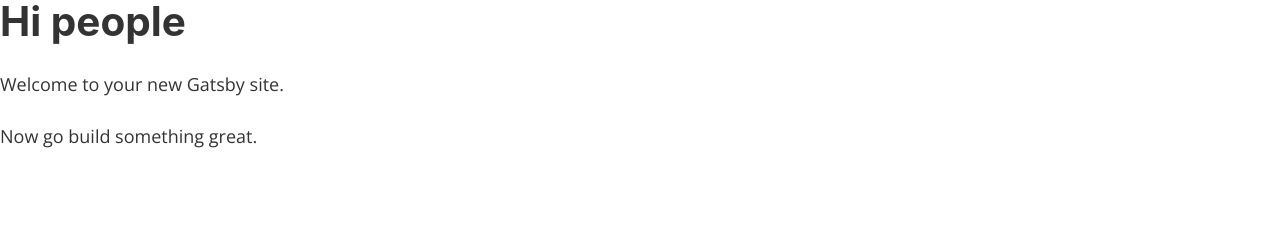
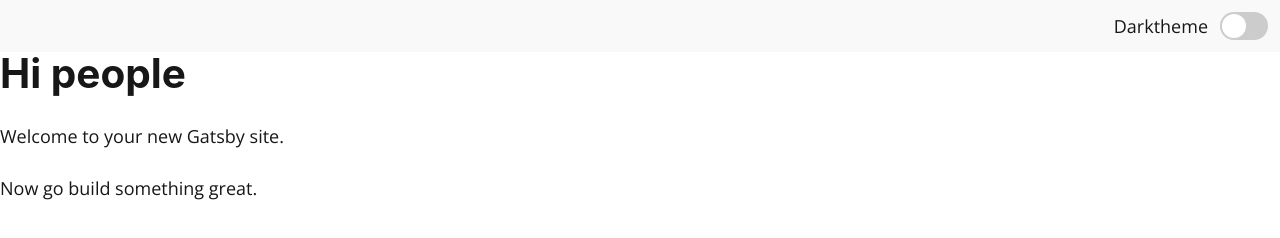
Before and after one commit to developer-bart/technical-assessment-rtl, a Gatsby site: page / in a window 1280 px wide. Built offline with nearby package versions, Linux system fonts and the light colour scheme; Gatsby itself is replaced by a stand-in of ours.

Commit message:
Added the theme toggle and the header

```diff
--- /dev/null
+++ b/src/components/Header.tsx
@@ -0,0 +1,20 @@
+import React, { FC } from 'react'
+import styled from 'styled-components'
+
+// Components
+import ThemeToggle from './ThemeToggle'
+
+const Header: FC = () => (
+  <Container>
+    <ThemeToggle />
+  </Container>
+)
+
+const Container = styled.div`
+  display: flex;
+  justify-content: flex-end;
+  padding: 12px;
+  background-color: ${({ theme }) => theme.colors.card};
+`
+
+export default Header
--- /dev/null
+++ b/src/components/ThemeToggle.tsx
@@ -0,0 +1,77 @@
+import React, { FC, useContext } from 'react'
+import styled from 'styled-components'
+
+// Context
+import ThemeContext from '../context/ThemeContext'
+
+const ThemeToggle: FC = () => {
+  const { theme, setTheme } = useContext(ThemeContext)
+  const toggleTheme = () => setTheme(theme === 'light' ? 'dark' : 'light')
+
+  return (
+    <Container>
+      <Label>Darktheme</Label>
+      <Toggle>
+        <input onChange={() => toggleTheme()} type="checkbox" />
+        <Slider />
+      </Toggle>
+    </Container>
+  )
+}
+
+const Container = styled.div`
+  display: flex;
+  align-items: center;
+`
+
+const Label = styled.span`
+  margin-right: 12px;
+`
+
+const Slider = styled.span`
+  position: absolute;
+  cursor: pointer;
+  top: 0;
+  left: 0;
+  right: 0;
+  bottom: 0;
+  background-color: #ccc;
+  -webkit-transition: 0.4s;
+  transition: 0.4s;
+  border-radius: 28px;
+
+  :before {
+    position: absolute;
+    content: '';
+    height: 24px;
+    width: 24px;
+    left: 2px;
+    bottom: 2px;
+    background-color: white;
+    -webkit-transition: 0.4s;
+    transition: 0.4s;
+    border-radius: 50%;
+  }
+`
+
+const Toggle = styled.label`
+  position: relative;
+  display: inline-block;
+  width: 48px;
+  height: 28px;
+
+  input {
+    opacity: 0;
+    width: 0;
+    height: 0;
+
+    &:checked + ${Slider} {
+      background-color: ${({ theme }) => theme.colors.primary};
+      &:before {
+        transform: translateX(20px);
+      }
+    }
+  }
+`
+
+export default ThemeToggle
--- /dev/null
+++ b/src/context/ThemeContext.ts
@@ -0,0 +1,14 @@
+import { createContext } from 'react'
+
+export type Theme = 'light' | 'dark'
+export type IThemeContextType = {
+  theme: Theme
+  setTheme: (theme: Theme) => void
+}
+
+const ThemeContext = createContext<IThemeContextType>({
+  theme: 'light',
+  setTheme: () => {},
+})
+
+export default ThemeContext
--- /dev/null
+++ b/src/context/ThemeContextProvider.tsx
@@ -0,0 +1,20 @@
+import React, { ReactNode, useState } from 'react'
+import ThemeContext from './ThemeContext'
+
+interface IProps {
+  children: ReactNode
+}
+
+const ThemeContextProvider = ({ children }: IProps) => {
+  const [theme, setTheme] = useState<'light' | 'dark'>('light')
+
+  return (
+    <ThemeContext.Provider
+      value={{ theme, setTheme: (theme) => setTheme(theme) }}
+    >
+      {children}
+    </ThemeContext.Provider>
+  )
+}
+
+export default ThemeContextProvider
--- a/src/layouts/index.tsx
+++ b/src/layouts/index.tsx
@@ -1,33 +1,38 @@
 import React, { ReactNode } from 'react'
-import styled, { ThemeProvider } from 'styled-components'
+import styled, { css } from 'styled-components'
+import ThemeContextProvider from '../context/ThemeContextProvider'
+import ThemeLayout from './themeLayout'
 
 // Styling
 import CSSReset from '../styles/reset'
 import GlobalStyle from '../styles/'
-import theme from '../styles/theme'
 
 interface IProps {
   children: ReactNode
 }
 
-const Layout: React.FC<IProps> = ({ children }) => (
+const Layout: React.FC<IProps> = ({ children }) => {
+  return (
     <>
       <CSSReset />
       <GlobalStyle />
-    <ThemeProvider theme={theme}>
+      <ThemeContextProvider>
+        <ThemeLayout>
           <Wrapper>{children}</Wrapper>
-    </ThemeProvider>
+        </ThemeLayout>
+      </ThemeContextProvider>
     </>
   )
+}
 
 const Wrapper = styled.div`
-  ${({ theme }) => `
-    color: ${theme.colors.black};
-    background-color: ${theme.colors.white};
+  ${({ theme }) => css`
+    color: ${theme.colors.text};
+    background-color: ${theme.colors.background};
     font-family: ${theme.fonts.primary};
 
     a {
-      color: ${theme.colors.blue};
+      color: ${theme.colors.primary};
     }
   `}
 `
--- /dev/null
+++ b/src/layouts/themeLayout.tsx
@@ -0,0 +1,23 @@
+import React, { ReactNode, useContext } from 'react'
+import { ThemeProvider } from 'styled-components'
+
+// Themes
+import { lightTheme, darkTheme } from '../styles/theme'
+
+// Context
+import ThemeContext from '../context/ThemeContext'
+
+interface IProps {
+  children: ReactNode
+}
+
+const ThemeLayout = ({ children }: IProps) => {
+  const { theme } = useContext(ThemeContext)
+  return (
+    <ThemeProvider theme={theme === 'light' ? lightTheme : darkTheme}>
+      {children}
+    </ThemeProvider>
+  )
+}
+
+export default ThemeLayout
--- a/src/pages/index.tsx
+++ b/src/pages/index.tsx
@@ -2,14 +2,18 @@ import React from 'react'
 
 // Components
 import Seo from '../components/Seo'
+import Header from '../components/Header'
 
-const Homepage: React.FC = () => (
+const Homepage: React.FC = () => {
+  return (
     <>
+      <Header />
       <h1>Hi people</h1>
       <p>Welcome to your new Gatsby site.</p>
       <p>Now go build something great.</p>
     </>
   )
+}
 
 export const Head = () => <Seo title="Home" />
 
--- a/src/styles/theme.ts
+++ b/src/styles/theme.ts
@@ -1,11 +1,22 @@
-const theme = {
+const lightThemeColors = {
   colors: {
     primary: '#0095da',
-    neutral: {
-      white: '#ffffff',
-      black: '#2C2C2C',
-    },
+    background: '#fff',
+    text: '#171717',
+    card: '#F9F9F9',
   },
+}
+
+const darkThemeColors = {
+  colors: {
+    primary: '#1c1',
+    background: '#212121',
+    text: '#B4B4B4',
+    card: '#171717',
+  },
+}
+
+const theme = {
   fonts: {
     // eslint-disable-next-line quotes
     primary: "'Open Sans', sans-serif",
@@ -17,10 +28,7 @@ const theme = {
   },
 }
 
-export interface ITheme {
-  colors: typeof theme.colors
-  fonts: typeof theme.fonts
-  sizes: typeof theme.sizes
-}
+export type Theme = typeof lightTheme
 
-export default theme as ITheme
+export const lightTheme = { ...theme, ...lightThemeColors }
+export const darkTheme = { ...theme, ...darkThemeColors }
--- a/src/types/styled.d.ts
+++ b/src/types/styled.d.ts
@@ -1,6 +1,6 @@
 import 'styled-components'
-import { ITheme } from '../styles/theme'
+import { Theme } from '../styles/theme'
 
 declare module 'styled-components' {
-  export interface DefaultTheme extends ITheme {}
+  export interface DefaultTheme extends Theme {}
 }
```
Also changed, not shown: .eslintrc.json. Lines whose indentation alone changed are shown as unchanged.
